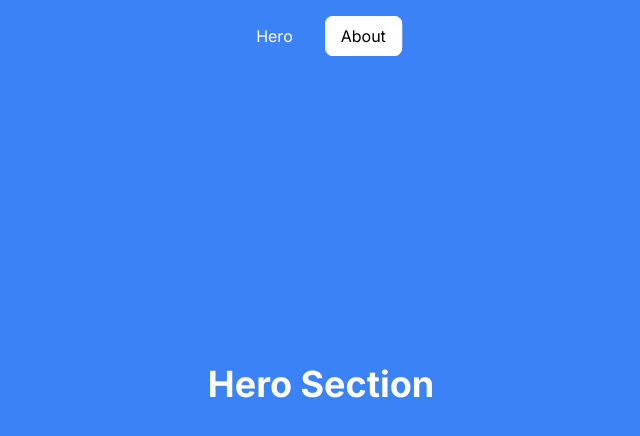
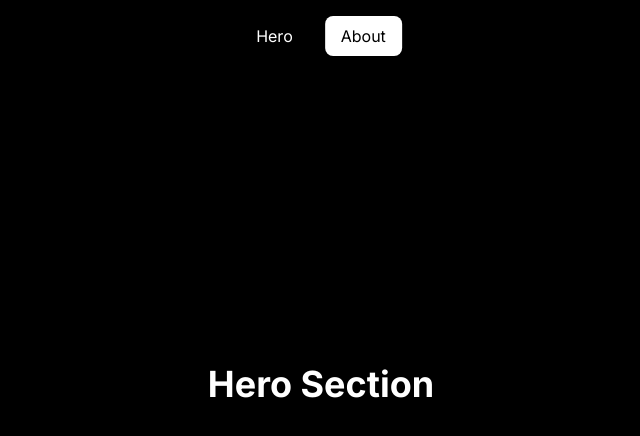
Before and after one commit to VictorBravim/InvisVR, a Next.js app: page / in a window 1280 px wide. Shown: the top 436 px of the page, without its empty margins (319-959 px from the left). Built offline with nearby package versions, Linux system fonts and the light colour scheme.

Commit message:
Mudança

```diff
--- a/src/app/page.tsx
+++ b/src/app/page.tsx
@@ -3,7 +3,6 @@
 import React, { useState } from 'react';
 import Hero from '../components/Hero';
 import About from '../components/About';
-import Nav from '../components/Nav';
 
 const Home: React.FC = () => {
     const [currentSection, setCurrentSection] = useState<'hero' | 'about'>('hero');
@@ -26,7 +25,6 @@ const Home: React.FC = () => {
                     <About switchSection={switchSection} currentSection={currentSection} />
                 </div>
             </div>
-            <Nav switchSection={switchSection} currentSection={currentSection} />
         </div>
     );
 };
--- a/src/components/About.tsx
+++ b/src/components/About.tsx
@@ -9,7 +9,7 @@ interface AboutProps {
 
 const About: React.FC<AboutProps> = ({ switchSection, currentSection }) => {
     return (
-        <div className="h-screen flex flex-col items-center justify-center bg-green-500 relative">
+        <div className="h-screen flex flex-col items-center justify-center bg-black relative">
             <h1 className="text-4xl font-bold text-white mb-8">About Section</h1>
             <Nav switchSection={switchSection} currentSection={currentSection} />
         </div>
--- a/src/components/Hero.tsx
+++ b/src/components/Hero.tsx
@@ -9,7 +9,7 @@ interface HeroProps {
 
 const Hero: React.FC<HeroProps> = ({ switchSection, currentSection }) => {
     return (
-        <div className="h-screen flex flex-col items-center justify-center bg-blue-500 relative">
+        <div className="h-screen flex flex-col items-center justify-center bg-black relative">
             <h1 className="text-4xl font-bold text-white mb-8">Hero Section</h1>
             <Nav switchSection={switchSection} currentSection={currentSection} />
         </div>
--- a/src/components/Nav.tsx
+++ b/src/components/Nav.tsx
@@ -13,7 +13,7 @@ const Nav: React.FC<NavProps> = ({ switchSection, currentSection }) => {
                 onClick={() => switchSection('hero')}
                 className={`py-2 px-4 rounded-lg ${
                     currentSection === 'hero'
-                        ? 'bg-blue-500 text-white'
+                        ? 'bg-transparent text-white'
                         : 'bg-white text-black'
                 }`}
             >
@@ -23,7 +23,7 @@ const Nav: React.FC<NavProps> = ({ switchSection, currentSection }) => {
                 onClick={() => switchSection('about')}
                 className={`py-2 px-4 rounded-lg ${
                     currentSection === 'about'
-                        ? 'bg-blue-500 text-white'
+                        ? 'bg-transparent text-white'
                         : 'bg-white text-black'
                 }`}
             >
```
